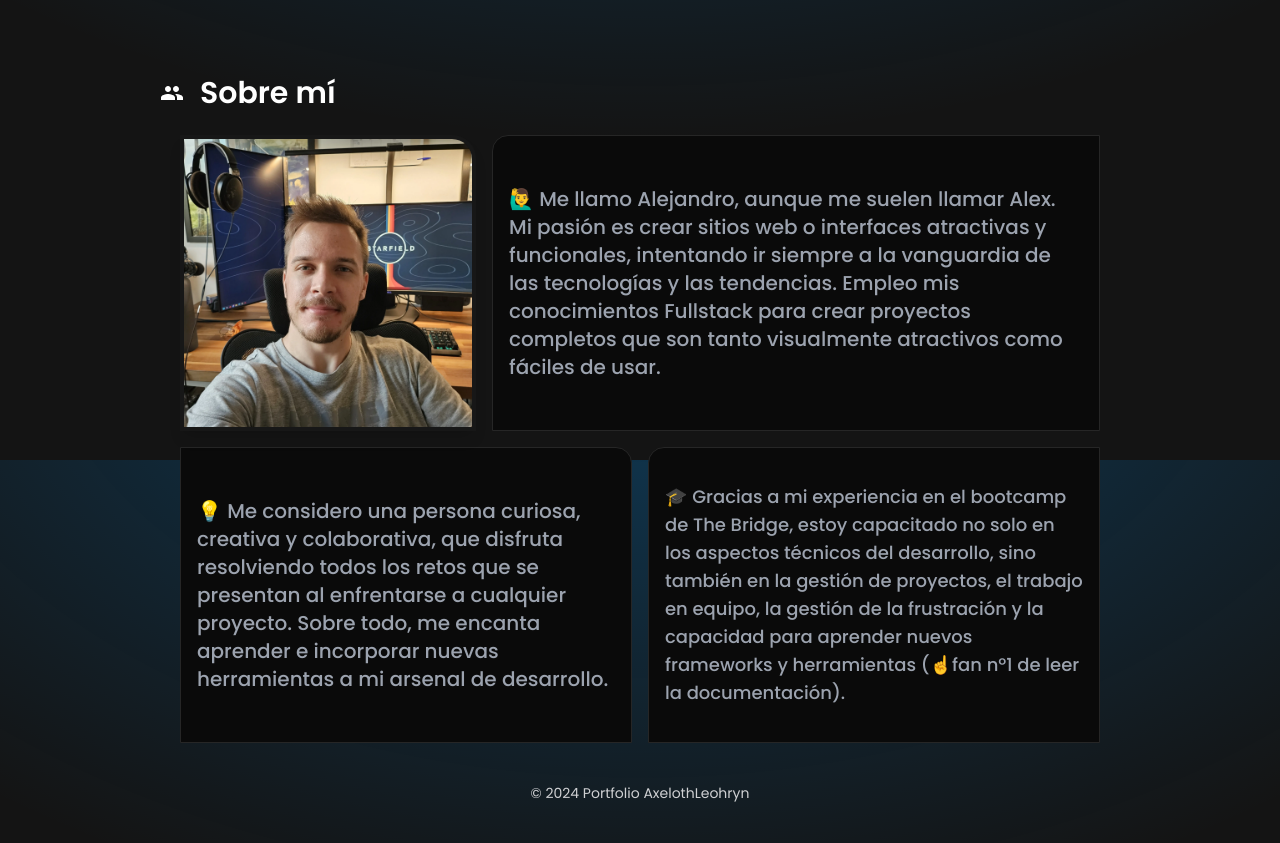
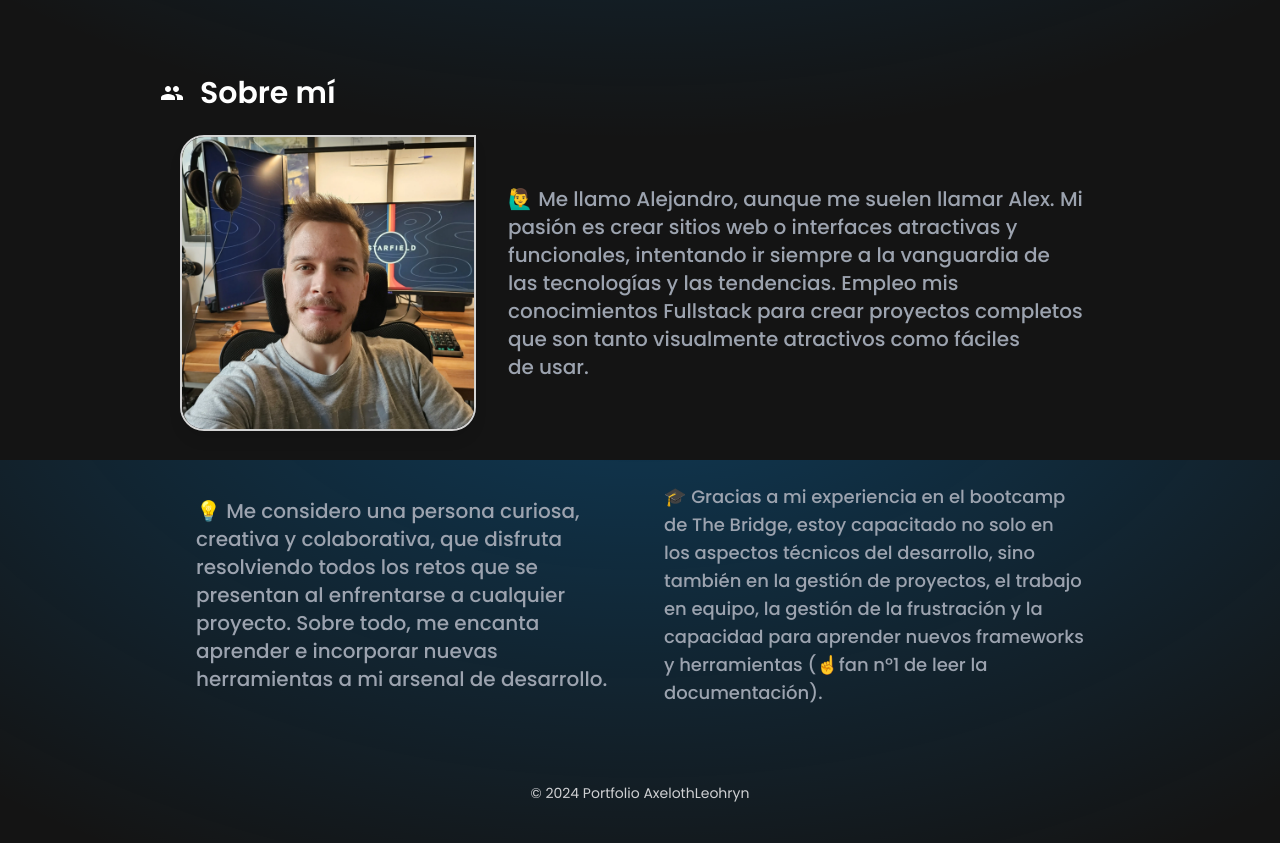
Before and after one commit to AxelothLeohryn/portfolio-web-react, a React (Vite) app: page / in a window 1280 px wide. Shown: the part 7540-8383 px from the top of the page. Built offline with nearby package versions, Linux system fonts and the light colour scheme.

Commit message:
delete about p bg and borders

```diff
--- a/src/components/Main/About/About.jsx
+++ b/src/components/Main/About/About.jsx
@@ -5,21 +5,21 @@ const About = ({ language }) => {
     <article className="flex flex-col-reverse lg:flex-row items-center lg:items-start gap-10 mx-5">
       <div className="flex flex-col items-center place-content-start md:grid grid-cols-6 grid-rows-2 gap-4 [&>p]:text-pretty [&>p]:text-gray-400">
         <img
-          className="col-span-2 rounded-tr-3xl w-full aspect-square z-20 mt-4 border-4 border-neutral-900 shadow-lg lg:mt-0 transition duration-300 hover:scale-[1.05] hover:rotate-1 hover:shadow-xl"
+          className="col-span-2 rounded-l-3xl rounded-br-3xl w-full aspect-square z-20 mt-4 border-2 border-neutral-300 shadow-lg lg:mt-0 transition duration-300 hover:scale-[1.05] hover:rotate-1 hover:shadow-xl"
           src="/about-me.webp"
           alt="Foto de Alex"
         />
-        <p className="p-4 col-span-4 h-full place-content-center font-medium text-xl bg-neutral-950 rounded-tl-2xl border border-neutral-800 transition hover:shadow-lg backdrop-filter backdrop-blur-3xl overflow-hidden hover:opacity-95">
+        <p className="p-4 col-span-4 h-full place-content-center font-medium text-xl transition backdrop-filter backdrop-blur-3xl overflow-hidden hover:opacity-95">
           {language === "en"
             ? "🙋‍♂️ My name is Alejandro, although I'm usually called Alex. My passion is creating attractive and functional websites or interfaces, always trying to stay at the forefront of technologies and trends. I employ my Fullstack knowledge to create complete projects that are both visually appealing and user-friendly."
             : "🙋‍♂️ Me llamo Alejandro, aunque me suelen llamar Alex. Mi pasión es crear sitios web o interfaces atractivas y funcionales, intentando ir siempre a la vanguardia de las tecnologías y las tendencias. Empleo mis conocimientos Fullstack para crear proyectos completos que son tanto visualmente atractivos como fáciles de usar."}
         </p>
-        <p className="p-4 col-span-3 h-full place-content-center font-medium text-lg md:text-xl bg-neutral-950 rounded-tr-2xl border border-neutral-800 transition hover:shadow-lg backdrop-filter backdrop-blur-3xl overflow-hidden hover:opacity-95">
+        <p className="p-4 col-span-3 h-full place-content-center font-medium text-lg md:text-xl transition backdrop-filter backdrop-blur-3xl overflow-hidden hover:opacity-95">
           {language === "en"
             ? "💡 I consider myself a curious, creative, and collaborative person, who enjoys solving all the challenges that arise when facing any project. Above all, I love to learn and incorporate new tools into my development arsenal."
             : "💡 Me considero una persona curiosa, creativa y colaborativa, que disfruta resolviendo todos los retos que se presentan al enfrentarse a cualquier proyecto. Sobre todo, me encanta aprender e incorporar nuevas herramientas a mi arsenal de desarrollo."}
         </p>
-        <p className="p-4 col-span-3 h-full place-content-center font-medium text-lg bg-neutral-950 rounded-tl-2xl border border-neutral-800 transition hover:shadow-lg backdrop-filter backdrop-blur-3xl overflow-hidden hover:opacity-95">
+        <p className="p-4 col-span-3 h-full place-content-center font-medium text-lg transition backdrop-filter backdrop-blur-3xl overflow-hidden hover:opacity-95">
           {language === "en"
             ? "🎓 Thanks to my experience at The Bridge bootcamp, I am trained not only in the technical aspects of development but also in project management, teamwork, frustration management, and the ability to learn new frameworks and tools (☝️#1 fan of reading the documentation)."
             : "🎓 Gracias a mi experiencia en el bootcamp de The Bridge, estoy capacitado no solo en los aspectos técnicos del desarrollo, sino también en la gestión de proyectos, el trabajo en equipo, la gestión de la frustración y la capacidad para aprender nuevos frameworks y herramientas (☝️fan nº1 de leer la documentación)."}
```
